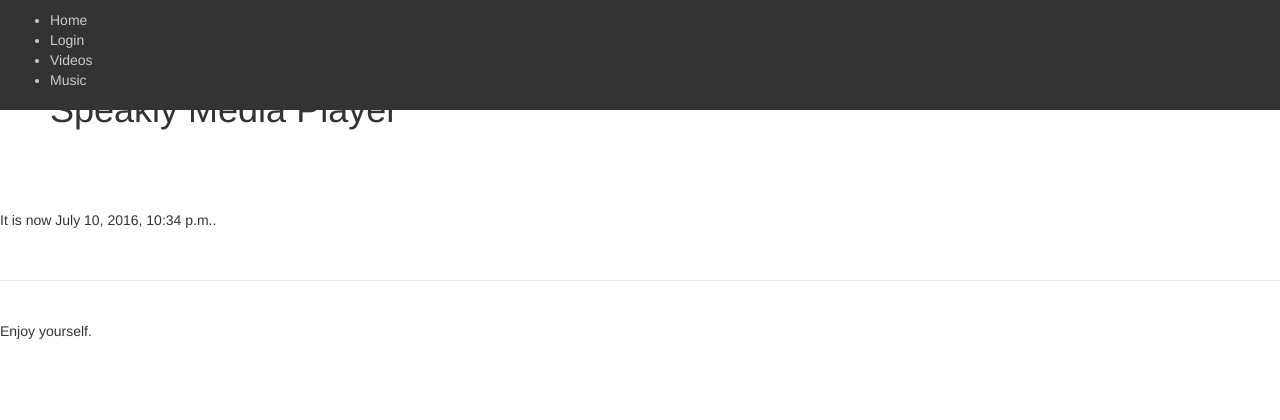
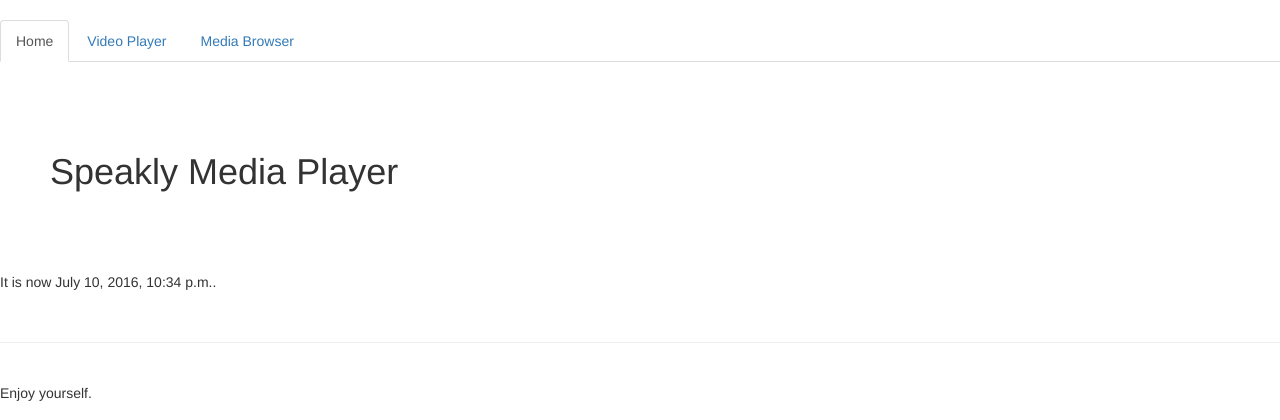
Before and after one commit to SaundersB/Web_Media_Player, a Django app: page / in a window 1280 px wide. Shown: the top 420 px of the page. Run offline with Django 3.2, Linux system fonts and the light colour scheme; some libraries are stand-ins or nearby versions.

Commit message:
Adding bootstrap style header to landing page with redirects to other aspects of the website

```diff
--- a/templates/base.html
+++ b/templates/base.html
@@ -9,6 +9,13 @@
 </head>
 <body>
 
+	<ul class="nav nav-tabs">
+		<li role="presentation" class="active"><a href="#">Home</a></li>
+		<li role="presentation"><a href="video">Video Player</a></li>
+		<li role="presentation"><a href="media">Media Browser</a></li>
+	</ul>
+
+	<!--
 	<div id="fixedheader">
 		<ul>
 			<li>Home</li>
@@ -17,7 +24,7 @@
 			<li>Music</li>
 		</ul>
 	</div>
-
+	-->
 
     <h1>Speakly Media Player</h1>
     {% block content %}{% endblock %}
```
